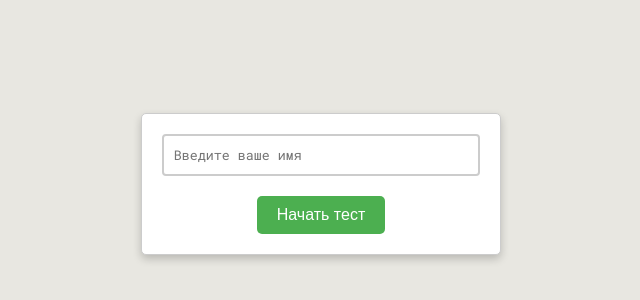
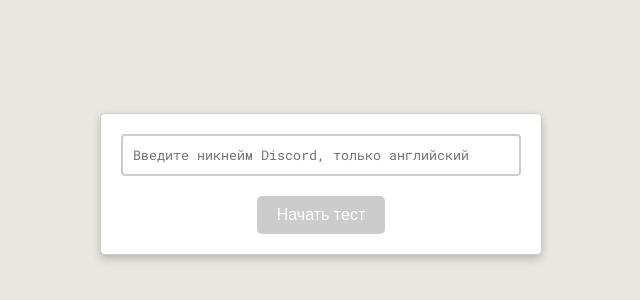
Before and after one commit to GodlyVert/alchemist_test, a React (Create React App) app: page / in a window 1280 px wide. Shown: the part 236-536 px from the top of the page, without its empty margins (319-959 px from the left). Built offline with nearby package versions, Linux system fonts and the light colour scheme.

Commit message:
New styles, more name validation

```diff
--- a/src/App.module.css
+++ b/src/App.module.css
@@ -147,6 +147,11 @@ input:focus {
     background-color: #45a049;
 }
 
+.startButton:disabled {
+    background-color: #cccccc; /* Или другой оттенок серого цвета */
+    cursor: not-allowed;
+}
+
 .questionsContainer {
     align-self: flex-start;
     width: 100%;
@@ -166,4 +171,13 @@ input:focus {
     text-align: center;
     border: 1px solid #ccc;
     box-shadow: 0 4px 8px 0 rgba(0,0,0,0.2);
+    width: 400px;
 }
+
+.warning {
+    font-family: 'Roboto Mono', monospace;
+    font-size: 14px; /* размер шрифта */
+    color: #333; /* цвет текста */
+    word-wrap: break-word; /* перенос слов на новую строку */
+    max-width: 400px;
+}
--- a/src/App.tsx
+++ b/src/App.tsx
@@ -43,6 +43,17 @@ function App() {
         const savedState = localStorage.getItem('appState');
         return savedState ? JSON.parse(savedState).resultsSent : false;
     });
+
+    const [isNameValid, setIsNameValid] = useState<boolean>(true);
+
+    const handleUserNameChange = (e: React.ChangeEvent<HTMLInputElement>) => {
+        const name = e.target.value;
+        const isValid = /^[A-Za-z]+$/.test(name);
+        setIsNameValid(isValid);
+        if (isValid || name === "") {
+            setUserName(name);
+        }
+    };
 
     const formatTime = useCallback(() => {
         const minutes = Math.floor(time / 60);
@@ -338,14 +349,20 @@ p {
                     <div className={styles.modalContent}>
                         <input
                             type="text"
-                            placeholder="Введите ваше имя"
+                            placeholder="Введите никнейм Discord, только английский"
                             value={userName}
                             onChange={(e) => setUserName(e.target.value)}
+                            pattern="[A-Za-z0-9]+"
                         />
+                        {!/^[A-Za-z0-9]+$/.test(userName) && userName.length > 0 && (
+                            <div className={styles.warning}>
+                                Никнейм может содержать только английские буквы и цифры
+                            </div>
+                        )}
                         <button
                             className={`${styles.startButton}`}
                             onClick={handleStartTest}
-                            disabled={!userName}
+                            disabled={!userName || !/^[A-Za-z0-9]+$/.test(userName)}
                         >
                             Начать тест
                         </button>
```
